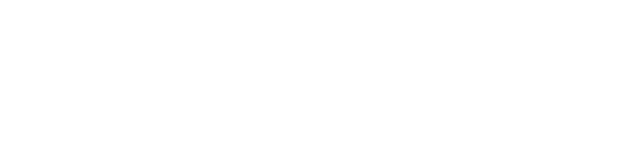
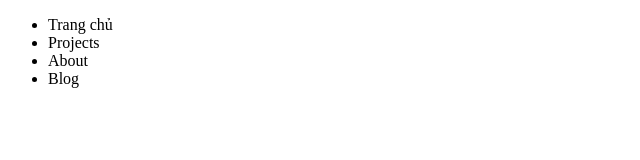
Before and after one commit to CaoHoangTung/c4tb04_web, a plain HTML site: page index.html in a window 1280 px wide. Shown: the whole page, without its empty margins (0-640 px from the left). Drawn offline with Linux system fonts and the light colour scheme.

Commit message:
sua index - Tung

```diff
--- a/index.html
+++ b/index.html
@@ -7,6 +7,13 @@
     <title>Document</title>
 </head>
 <body>
-
+    <nav>
+        <ul>
+            <li>Trang chủ</li>
+            <li>Projects</li>
+            <li>About</li>
+            <li>Blog</li>
+        </ul>
+    </nav>
 </body>
 </html>
```
